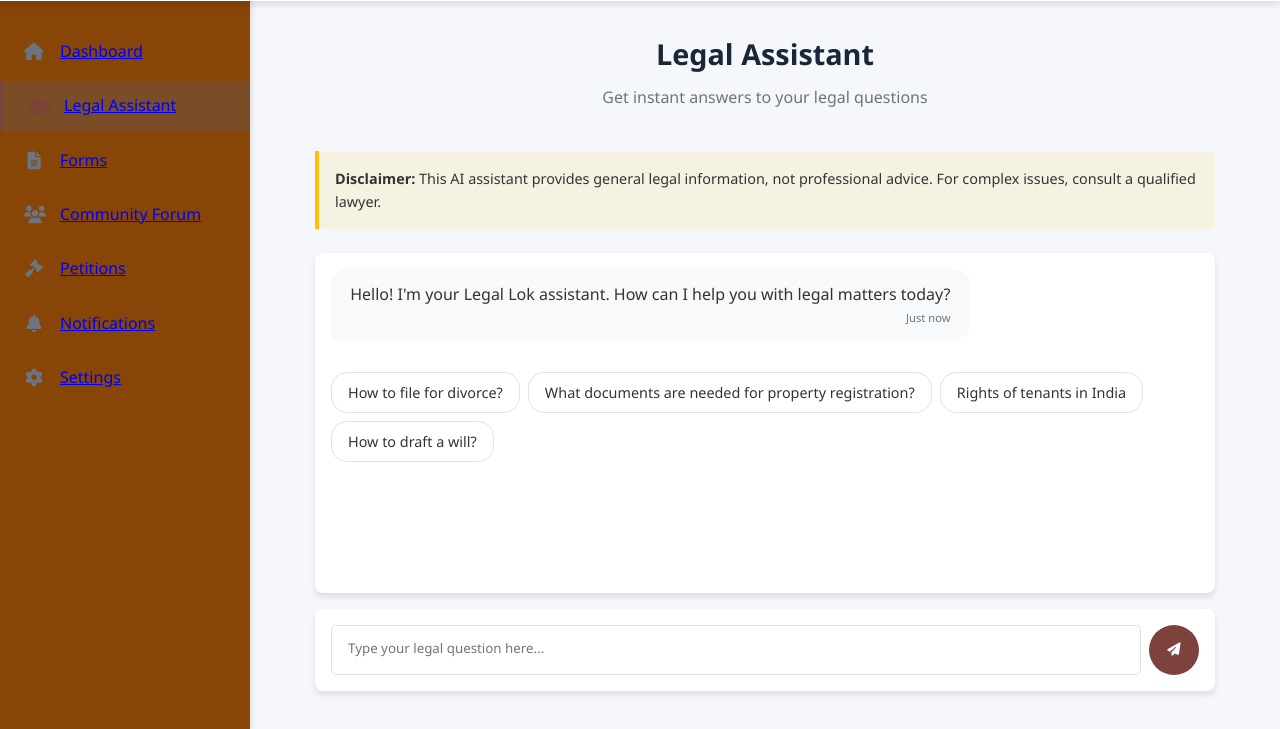
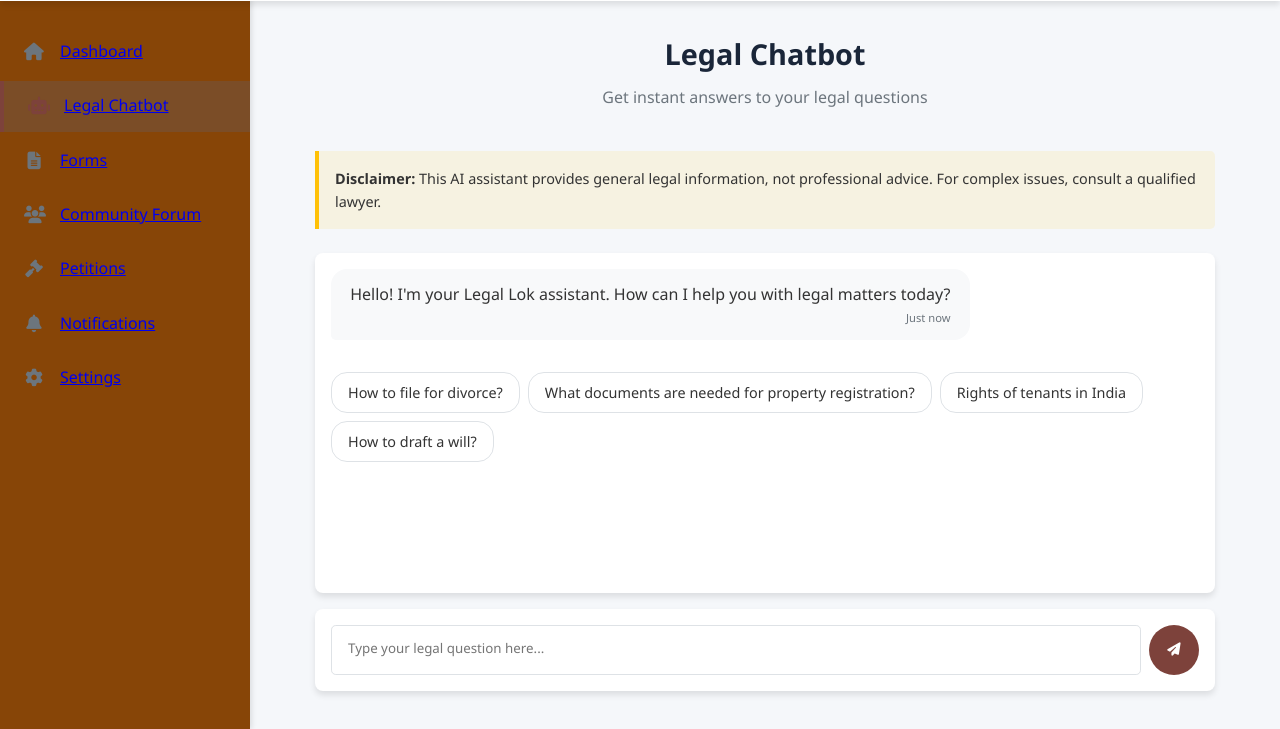
Before and after one commit to khushisharma123456/legallok3, a Python web app: template templates/chatbot.html in a window 1280 px wide. Shown: the part 71-800 px from the top of the page. Run offline with Jinja, Linux system fonts and the light colour scheme; the template is opened without the code that fills it, so the values that code supplies are empty.

Commit message:
Update chatbot.html

```diff
--- a/templates/chatbot.html
+++ b/templates/chatbot.html
@@ -449,7 +449,7 @@
 
             <div class="sidebar-item active">
                 <i class="fas fa-robot"></i>
-                <a href="/chatbot"><span>Legal Assistant</span></a>
+                <a href="/chatbot"><span>Legal Chatbot</span></a>
             </div>
 
             <div class="sidebar-item">
@@ -482,7 +482,7 @@
         <div class="main-content">
             <div class="chatbot-container">
                 <div class="chatbot-header">
-                    <h1 class="chatbot-title">Legal Assistant</h1>
+                    <h1 class="chatbot-title">Legal Chatbot</h1>
                     <p class="chatbot-subtitle">Get instant answers to your legal questions</p>
                 </div>
 
```
